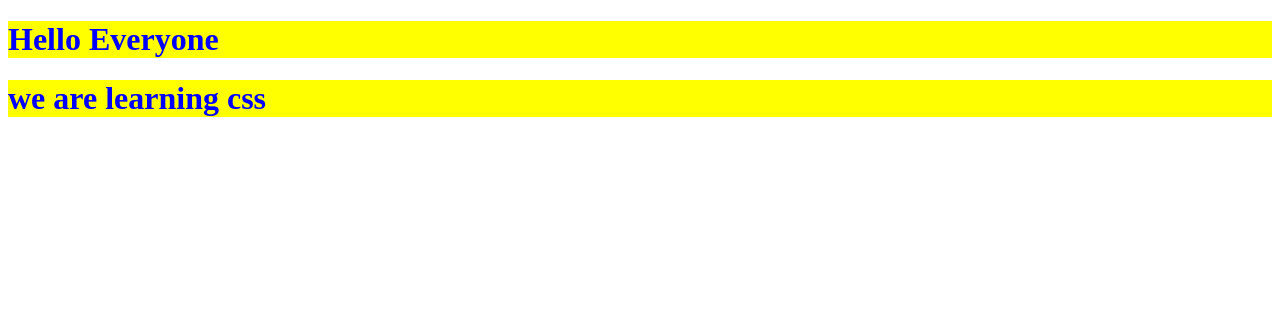
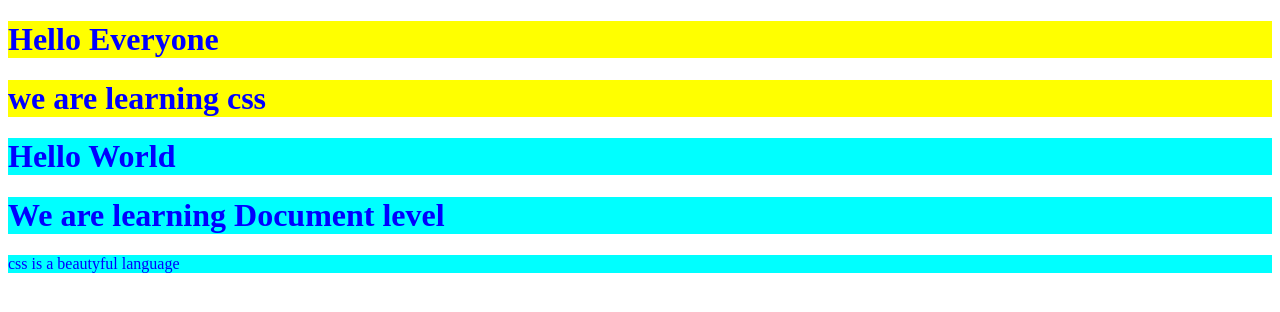
Before and after one commit to dipaliraut29/icp.8-css-types, a plain HTML site: page index.html in a window 1280 px wide. Drawn offline with Linux system fonts and the light colour scheme.

Commit message:
document level css added

```diff
--- a/index.html
+++ b/index.html
@@ -4,12 +4,28 @@
 <head>
     <meta charset="UTF-8">
     <meta name="viewport" content="width=device-width, initial-scale=1.0">
-    <title>inline css</title>
+   <title>document level css</title>
+   <style>
+    .text{
+    color:blue;
+    background-color: aqua;
+}
+   </style>
 </head>
 <body>
     <h1 style="color:blue;background-color: yellow;">Hello Everyone</h1>
 
+
     <h1 style="color: blue;background-color: yellow;">we are learning css</h1>
-</body>
+
+    <h1 class="text">
+        Hello World</h1>
+
+        <h1 class="text">
+            We are learning Document level</h1>
+
+            <p class="text">css is a beautyful language
+
+            </p>
 
 </html>
```
